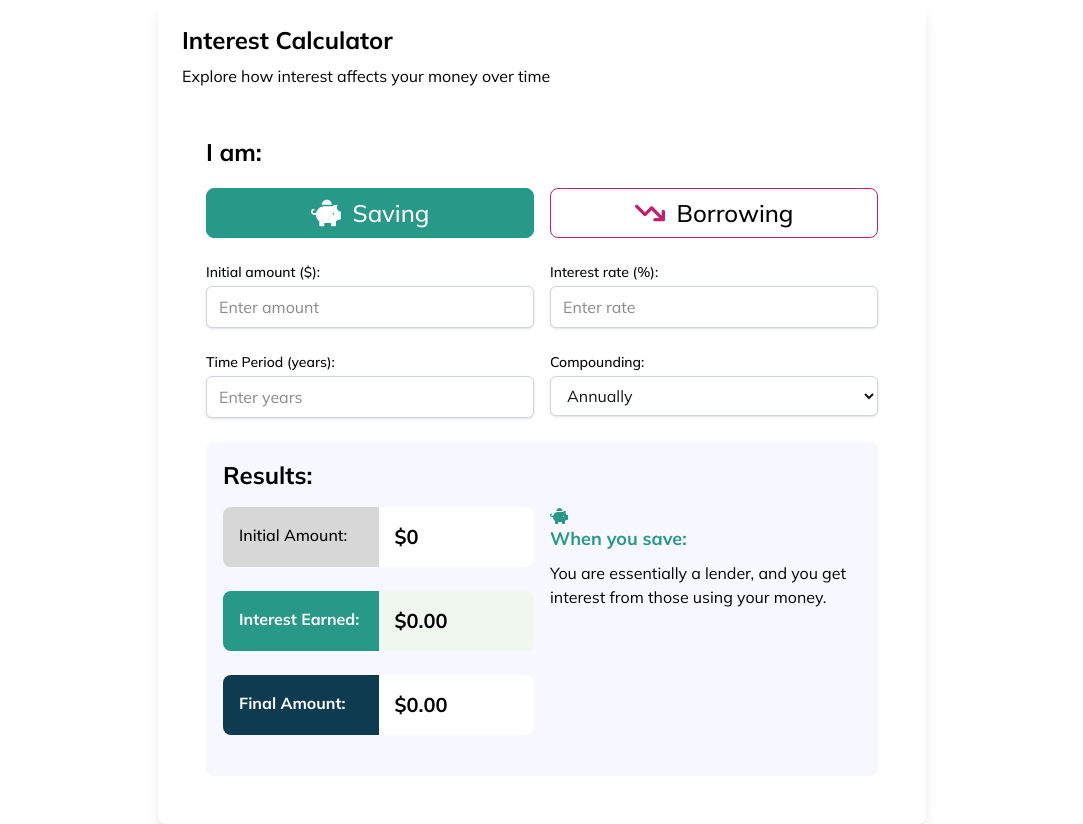
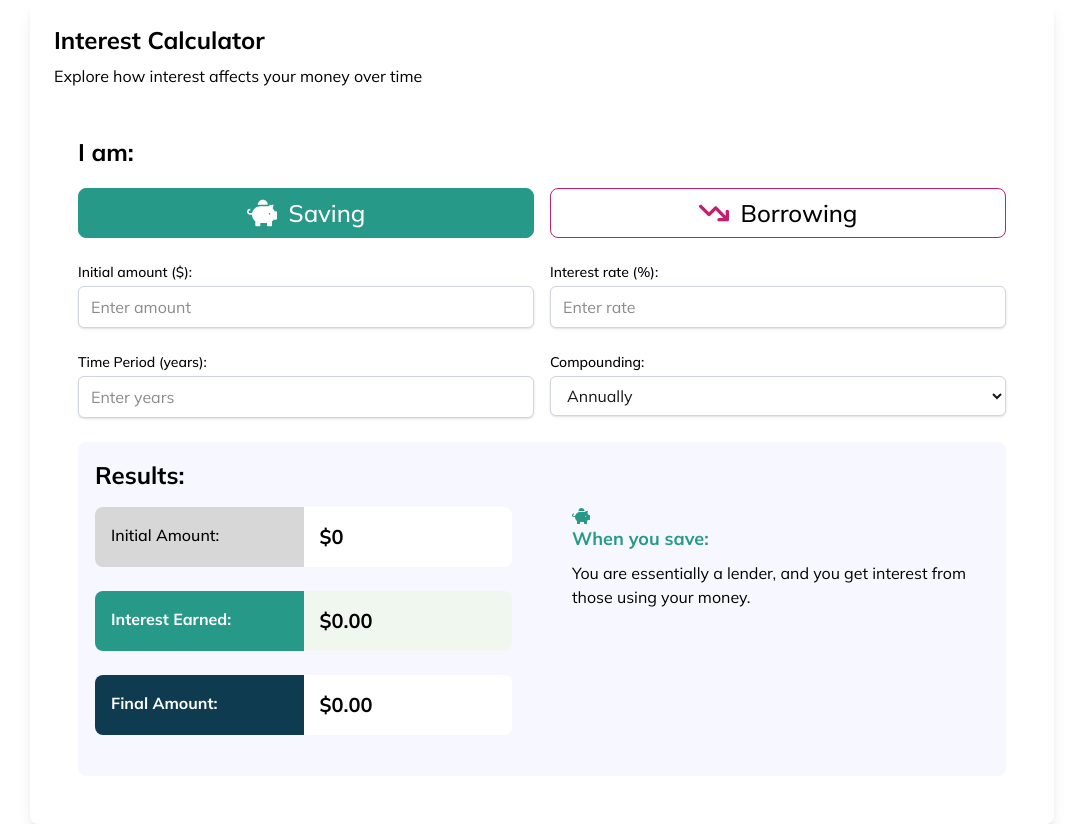
Before and after one commit to SU-SWS/ifdm_learning_apps, a Next.js app: page / in a window 1280 px wide. Shown: the whole page, without its empty margins (98-1181 px from the left). Built offline with nearby package versions, Linux system fonts and the light colour scheme.

Commit message:
widening the max and adding more gap for lg on the results section

```diff
--- a/src/app/page.tsx
+++ b/src/app/page.tsx
@@ -43,7 +43,7 @@ const InterestRateVisual = () => {
   }, [amount, interestRate, years, compounding, mode]);
 
   return (
-    <div className="bg-white p-6 rounded-lg shadow-lg max-w-3xl mx-auto">
+    <div className="bg-white p-6 rounded-lg shadow-lg max-w-5xl mx-auto">
       <h2 className="text-2xl font-bold text-black mb-2">Interest Calculator</h2>
       <p className="text-black mb-6">Explore how interest affects your money over time</p>
 
@@ -163,7 +163,7 @@ const InterestRateVisual = () => {
         {/* Results section */}
         <div className="mt-6 p-4 bg-[#F7F8FF] rounded-lg border border-[#F7F8FF]">
           <h2 className="text-2xl text-black font-bold pb-4">Results:</h2>
-          <div className="lg:grid lg:grid-cols-2 gap-4">
+          <div className="lg:grid lg:grid-cols-2 lg:gap-15">
             <div className="innerwrapper">
               <div className="flex flex-col gap-4 mb-6">
                 <div className="flex align-center flex-row">
```
